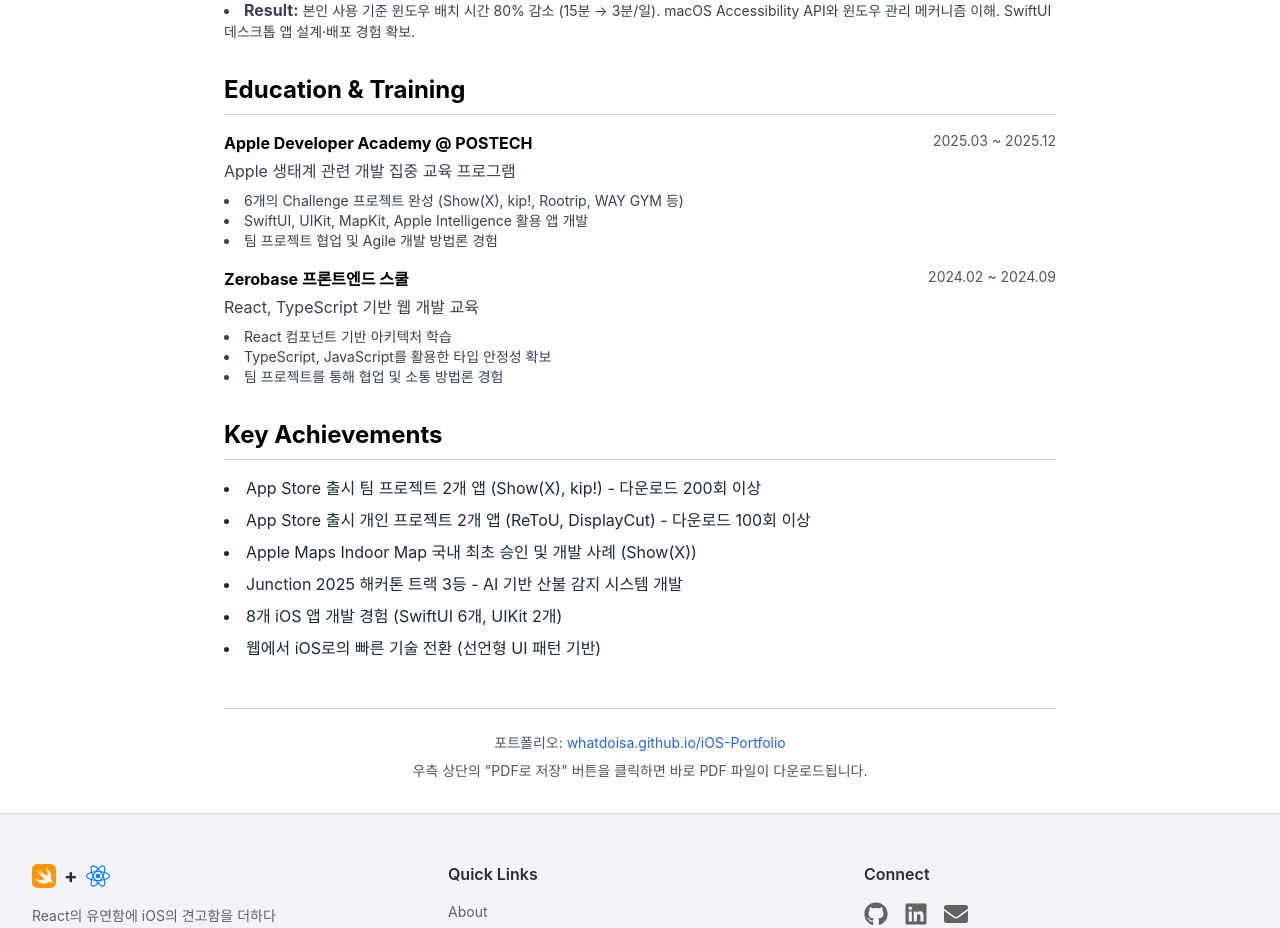
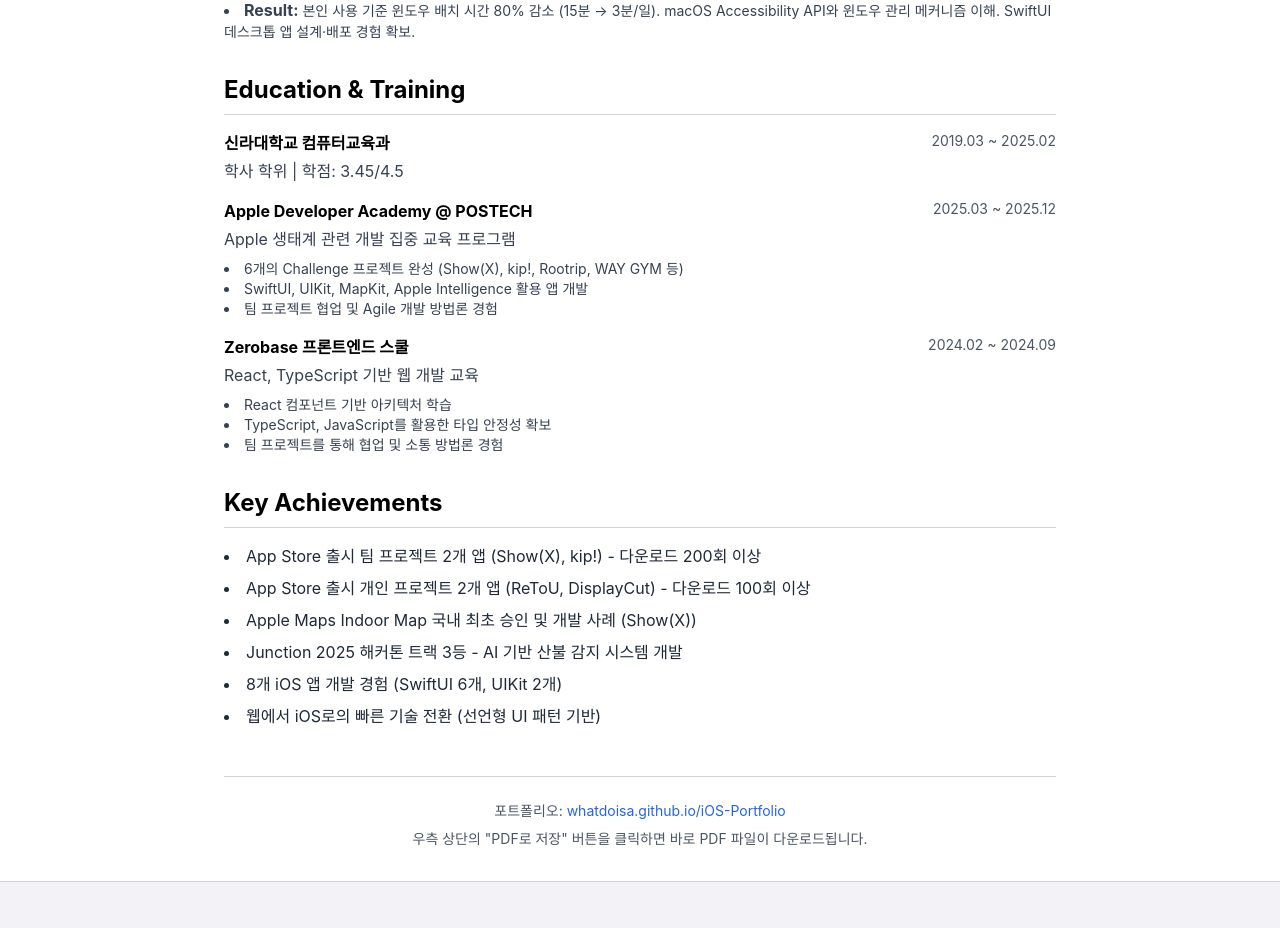
Before and after one commit to whatdoIsa/iOS-Portfolio, a Next.js app: page /resume in a window 1280 px wide. Shown: the part 1980-2908 px from the top of the page. Built offline with nearby package versions, Linux system fonts and the light colour scheme; a web font is replaced by a local one.

Commit message:
Add university education to resume
- Add 신라대학교 컴퓨터교육과 (2019.03 ~ 2025.02)
- Include degree and GPA information (3.45/4.5)
- Position above Apple Developer Academy section

```diff
--- a/app/resume/page.js
+++ b/app/resume/page.js
@@ -166,6 +166,14 @@ export default function Resume() {
           <div className="space-y-4">
             <div className="page-break-avoid">
               <div className="flex justify-between items-start mb-1">
+                <h3 className="font-bold">신라대학교 컴퓨터교육과</h3>
+                <span className="text-sm text-gray-600">2019.03 ~ 2025.02</span>
+              </div>
+              <p className="text-gray-700">학사 학위 | 학점: 3.45/4.5</p>
+            </div>
+
+            <div className="page-break-avoid">
+              <div className="flex justify-between items-start mb-1">
                 <h3 className="font-bold">Apple Developer Academy @ POSTECH</h3>
                 <span className="text-sm text-gray-600">2025.03 ~ 2025.12</span>
               </div>
```
